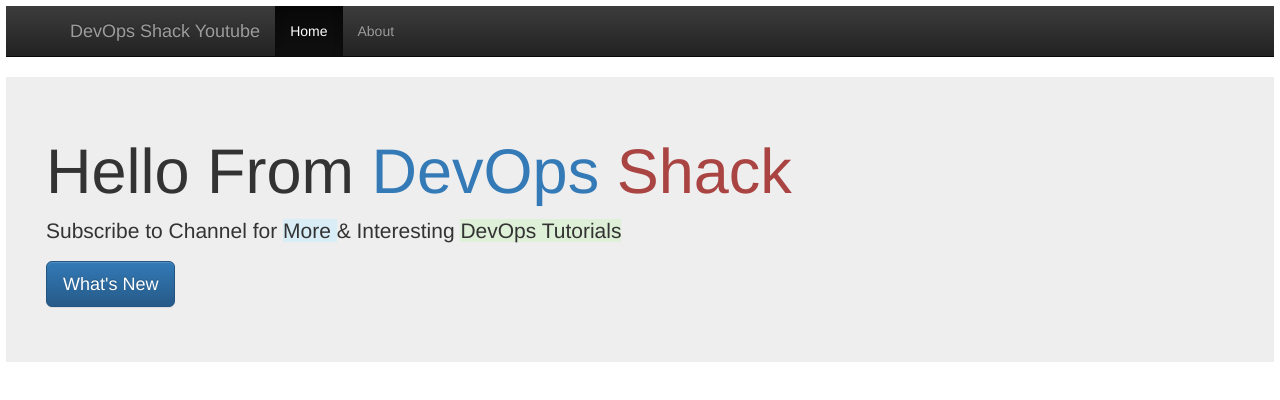
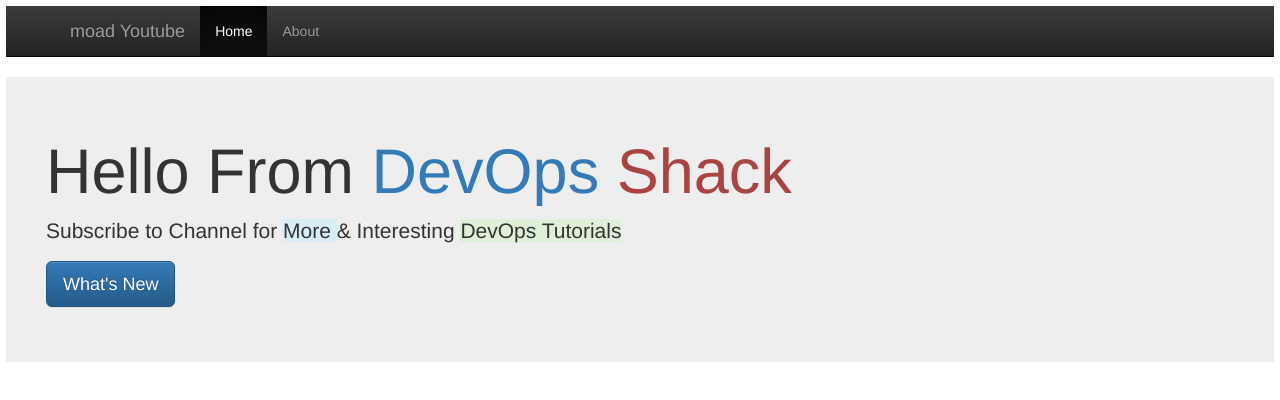
Before and after one commit to Mohammed-Abderrahmane-dazzazi/node_application, a website: page index.html in a window 1280 px wide. Drawn offline with nearby package versions, Linux system fonts and the light colour scheme.

Commit message:
moad pop

```diff
--- a/index.html
+++ b/index.html
@@ -10,7 +10,7 @@
     <div style="margin:6px;">
       <nav class="navbar navbar-inverse navbar-static-top">
     <div class="container">
-      <a class="navbar-brand" href="/"> DevOps Shack Youtube </a>
+      <a class="navbar-brand" href="/"> moad Youtube </a>
       <ul class="nav navbar-nav">
         <li class="active">
           <a href="/"> Home </a>
```
Also changed, not shown: app.js (line endings or trailing spaces).
